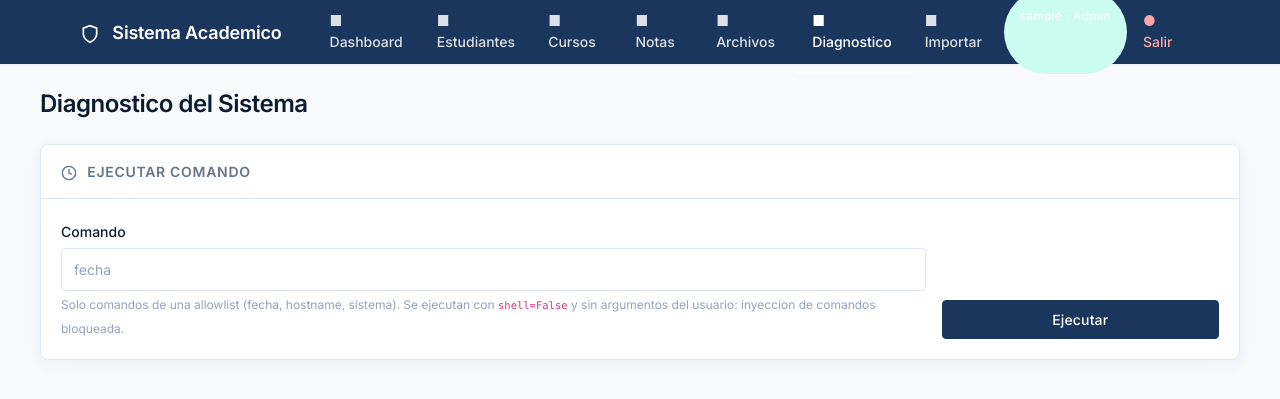
After one commit to AnaliZelaya/Sistema_Academico_Vul, a Flask app: page /diagnostico in a window 1280 px wide. The commit adds this page. Shown: the top 399 px of the page. Run offline with Flask 3, Linux system fonts and the light colour scheme; the visitor is signed in with stand-in values (Sample User, id 1).

Commit message:
feat(P2): cerrar gaps OWASP en V2 - SSRF /importar, RCE /diagnostico seguro, magic bytes, uploads fuera de webroot y lockout
- A10 SSRF: /importar admin-only, solo IPs publicas, bloquea loopback/RFC1918/metadata/ULA/redirecciones (test_ssrf.py)
- A03 RCE: /diagnostico admin-only con allowlist fija y shell=False (test_diagnostico.py)
- A08: validacion de magic bytes + uploads movidos a uploads/ (fuera de static/) (test_upload.py ampliado)
- A04: lockout de cuenta tras 5 intentos fallidos por 10 min (test_lockout.py)
- README: correcciones 17-21, 59 tests

```diff
--- a/app.py
+++ b/app.py
@@ -2,6 +2,13 @@ import os
 import sqlite3
 import uuid
 import logging
+import time
+import ipaddress
+import socket
+import subprocess  # nosec B404 - solo se usa con allowlist fija y shell=False (ver /diagnostico)
+import urllib.error
+import urllib.parse
+import urllib.request
 from functools import wraps
 
 import bcrypt
@@ -37,7 +44,10 @@ app.config['WTF_CSRF_SSL_STRICT'] = False
 limiter = Limiter(get_remote_address, app=app, storage_uri="memory://")
 
 DB_PATH = os.path.join(os.path.dirname(__file__), os.environ.get('DATABASE_URL', 'academico.db'))
-UPLOAD_FOLDER = os.path.join(os.path.dirname(__file__), 'static', 'uploads')
+# CORRECCION: Uploads fuera del webroot (A08) - static/uploads era servible
+# directamente por Flask (/static/uploads/<file>). Ahora se guardan en uploads/
+# en la raiz del proyecto y solo se sirven via /archivos/descargar (as_attachment).
+UPLOAD_FOLDER = os.path.join(os.path.dirname(__file__), os.environ.get('UPLOAD_FOLDER', 'uploads'))
 MAX_CONTENT_LENGTH = int(os.environ.get('MAX_CONTENT_LENGTH', 5 * 1024 * 1024))
 
 os.makedirs(UPLOAD_FOLDER, exist_ok=True)
@@ -58,6 +68,105 @@ logging.basicConfig(
     format='%(asctime)s [%(levelname)s] %(message)s',
 )
 logger = logging.getLogger(__name__)
+
+
+# CORRECCION: Lockout de cuenta tras intentos fallidos (A04) - complementa el
+# rate limiting por IP con un bloqueo por usuario durante BLOQUEO_SEGUNDOS.
+MAX_INTENTOS_LOGIN = 5
+BLOQUEO_SEGUNDOS = 10 * 60
+_intentos_fallidos = {}
+_bloqueos = {}
+
+
+def _usuario_bloqueado(username):
+    fin = _bloqueos.get(username, 0)
+    if fin and fin > time.time():
+        return True
+    if fin and fin <= time.time():
+        _bloqueos.pop(username, None)
+        _intentos_fallidos.pop(username, None)
+    return False
+
+
+# CORRECCION: Validacion de magic bytes (A08) - la firma real del archivo debe
+# corresponder a su extension. txt/csv no tienen firma estandar (se validan
+# solo por extension y MIME, documentado en el README).
+MAGIC_BYTES = {
+    'pdf': b'%PDF',
+    'png': b'\x89PNG\r\n\x1a\n',
+    'jpg': b'\xff\xd8\xff',
+    'jpeg': b'\xff\xd8\xff',
+    'gif': b'GIF8',
+    'docx': b'PK\x03\x04',
+    'xlsx': b'PK\x03\x04',
+}
+
+
+def _validar_magic_bytes(ext, head):
+    firma = MAGIC_BYTES.get(ext)
+    if firma is None:
+        return True
+    return head.startswith(firma)
+
+
+# CORRECCION: Proteccion SSRF (A10). Solo http/https hacia IPs publicas;
+# se bloquean loopback, RFC1918, link-local (incluye 169.254.169.254 metadata),
+# ULA IPv6, IPv4-mapped, multicast, reservadas y sin especificar.
+MAX_IMPORT_BYTES = 10 * 1024
+
+
+def _validar_url_ssrf(url):
+    parsed = urllib.parse.urlparse(url)
+    if parsed.scheme not in ('http', 'https'):
+        abort(400)
+    hostname = parsed.hostname
+    if not hostname:
+        abort(400)
+    try:
+        port = parsed.port or (443 if parsed.scheme == 'https' else 80)
+    except ValueError:
+        abort(400)
+    try:
+        infos = socket.getaddrinfo(hostname, port, proto=socket.IPPROTO_TCP)
+    except socket.gaierror:
+        abort(400)
+    ips = {info[4][0] for info in infos}
+    for ip in ips:
+        try:
+            addr = ipaddress.ip_address(ip.split('%')[0])
+        except ValueError:
+            abort(400)
+        if (addr.is_loopback or addr.is_private or addr.is_link_local
+                or addr.is_multicast or addr.is_reserved or addr.is_unspecified):
+            logger.warning(f"SSRF bloqueado: {url} -> IP no publica {ip}")
+            abort(403)
+
+
+class _SinRedirecciones(urllib.request.HTTPRedirectHandler):
+    def redirect_request(self, req, fp, code, msg, headers, newurl):
+        logger.warning(f"SSRF: redireccion bloqueada hacia {newurl}")
+        return None
+
+
+def _fetch_url(url, timeout=5):
+    # urllib se usa deliberadamente: la proteccion SSRF se aplica antes en
+    # _validar_url_ssrf (resolucion DNS + solo IPs publicas) y las
+    # redirecciones se bloquean para impedir bypass hacia redes internas.
+    opener = urllib.request.build_opener(_SinRedirecciones)
+    with opener.open(url, timeout=timeout) as resp:
+        status = resp.status
+        contenido = resp.read(MAX_IMPORT_BYTES)
+        final_url = resp.geturl()
+    return status, contenido, final_url
+
+
+# CORRECCION: Comandos de diagnostico con allowlist y shell=False (A03).
+# Solo argv fijo, sin argumentos del usuario -> no hay inyeccion de comandos.
+ALLOWED_COMMANDS = {
+    'fecha': ['date', '+%Y-%m-%d %H:%M:%S'],
+    'hostname': ['hostname'],
+    'sistema': ['uname', '-a'],
+}
 
 
 def get_db():
@@ -186,6 +295,12 @@ def login():
             flash('Ingrese usuario y contrasena', 'danger')
             return render_template('login.html')
 
+        # CORRECCION: Lockout tras demasiados intentos fallidos (A04)
+        if _usuario_bloqueado(username):
+            logger.warning(f"Login bloqueado (lockout): {username}")
+            flash('Cuenta bloqueada temporalmente por demasiados intentos fallidos', 'danger')
+            return render_template('login.html')
+
         conn = get_db()
         cursor = conn.cursor()
         # CORRECCION: Query parametrizada - sin concatenacion de strings
@@ -202,10 +317,16 @@ def login():
             session['user_id'] = user['id']
             session['username'] = user['username']
             session['rol'] = user['rol']
+            _intentos_fallidos.pop(username, None)
+            _bloqueos.pop(username, None)
             logger.info(f"Login exitoso: {username}")
             flash('Inicio de sesion exitoso', 'success')
             return redirect(url_for('dashboard'))
         else:
+            _intentos_fallidos[username] = _intentos_fallidos.get(username, 0) + 1
+            if _intentos_fallidos[username] >= MAX_INTENTOS_LOGIN:
+                _bloqueos[username] = time.time() + BLOQUEO_SEGUNDOS
+                logger.warning(f"Cuenta bloqueada tras {MAX_INTENTOS_LOGIN} intentos fallidos: {username}")
             logger.warning(f"Login fallido: {username}")
             flash('Credenciales incorrectas', 'danger')
 
@@ -545,7 +666,17 @@ def subir_archivo():
     ext = original_filename.rsplit('.', 1)[1].lower() if '.' in original_filename else ''
     safe_filename = f"{uuid.uuid4().hex}.{ext}" if ext else uuid.uuid4().hex
 
-    # CORRECCION: Guardar fuera del webroot (en subdirectorio sin acceso directo)
+    # CORRECCION: Validacion de magic bytes - la firma real debe coincidir
+    # con la extension (impide disfrazar contenido malicioso como PDF/PNG/etc.)
+    archivo.stream.seek(0)
+    head = archivo.stream.read(16)
+    archivo.stream.seek(0)
+    if not _validar_magic_bytes(ext, head):
+        flash('El contenido no corresponde al tipo de archivo', 'danger')
+        logger.warning(f"Intento de subida con magic bytes invalidos: {archivo.filename}")
+        return redirect(url_for('archivos'))
+
+    # CORRECCION: Guardar fuera del webroot (en directorio sin acceso directo)
     filepath = os.path.join(app.config['UPLOAD_FOLDER'], safe_filename)
     archivo.save(filepath)
 
@@ -601,6 +732,65 @@ def eliminar_archivo(id):
     return redirect(url_for('archivos'))
 
 
+@app.route('/importar', methods=['GET', 'POST'])
+@login_required
+@admin_required
+def importar():
+    resultado = None
+    if request.method == 'POST':
+        url = request.form.get('url', '').strip()
+        if not url:
+            flash('Ingrese una URL', 'danger')
+            return render_template('importar.html')
+
+        _validar_url_ssrf(url)
+
+        try:
+            status, contenido, final_url = _fetch_url(url)
+        except urllib.error.HTTPError as e:
+            if 300 <= e.code < 400:
+                logger.warning(f"SSRF: redireccion bloqueada hacia {url}")
+                flash('Redirecciones no permitidas', 'danger')
+            else:
+                flash(f'Error HTTP {e.code}', 'danger')
+            return render_template('importar.html')
+        except (urllib.error.URLError, socket.timeout, ValueError, TimeoutError) as e:
+            logger.warning(f"Importacion fallida {url}: {e}")
+            flash('No se pudo obtener el contenido de la URL', 'danger')
+            return render_template('importar.html')
+
+        texto = contenido.decode('utf-8', errors='replace')
+        resultado = {'status': status, 'url': final_url, 'preview': texto[:500]}
+        logger.info(f"Importacion exitosa: {url}")
+
+    return render_template('importar.html', resultado=resultado)
+
+
+@app.route('/diagnostico', methods=['GET', 'POST'])
+@login_required
+@admin_required
+def diagnostico():
+    salida = None
+    error = None
+    if request.method == 'POST':
+        comando = request.form.get('comando', '').strip()
+        if comando not in ALLOWED_COMMANDS:
+            logger.warning(f"RCE bloqueado: comando no permitido '{comando}'")
+            flash('Comando no permitido (solo: fecha, hostname, sistema)', 'danger')
+            return render_template('diagnostico.html')
+        try:
+            # La entrada es una allowlist fija (argv sin argumentos del usuario)
+            # y se ejecuta con shell=False, por lo que no hay inyeccion posible.
+            resultado = subprocess.run(ALLOWED_COMMANDS[comando], shell=False,  # nosec B603
+                                       capture_output=True, text=True, timeout=10)
+            salida = resultado.stdout.strip()
+            logger.info(f"Diagnostico ejecutado: {comando}")
+        except Exception as e:
+            logger.warning(f"Diagnostico fallo ({comando}): {e}")
+            error = str(e)
+    return render_template('diagnostico.html', salida=salida, error=error)
+
+
 @app.route('/logout')
 def logout():
     username = session.get('username', 'desconocido')
--- a/templates/base.html
+++ b/templates/base.html
@@ -40,6 +40,14 @@
                     <a class="nav-link {% if request.path.startswith('/archivos') %}active{% endif %}" href="{{ url_for('archivos') }}">
                         <span class="nav-link-icon">&#9632;</span> Archivos
                     </a>
+                    {% if session.get('rol') == 'admin' %}
+                    <a class="nav-link {% if request.path.startswith('/diagnostico') %}active{% endif %}" href="{{ url_for('diagnostico') }}">
+                        <span class="nav-link-icon">&#9632;</span> Diagnostico
+                    </a>
+                    <a class="nav-link {% if request.path.startswith('/importar') %}active{% endif %}" href="{{ url_for('importar') }}">
+                        <span class="nav-link-icon">&#9632;</span> Importar
+                    </a>
+                    {% endif %}
                     <span class="nav-link badge badge-{{ 'secure' if session.get('rol') == 'admin' else 'neutral' }}" style="font-size:12px;">
                         {{ session.get('username', '') }} · {{ 'Admin' if session.get('rol') == 'admin' else 'Docente' }}
                     </span>
--- /dev/null
+++ b/templates/diagnostico.html
@@ -0,0 +1,57 @@
+{% extends "base.html" %}
+{% block title %}Diagnostico{% endblock %}
+{% block content %}
+<div class="page-header">
+    <h2>Diagnostico del Sistema</h2>
+</div>
+
+<div class="card form-card">
+    <div class="card-header">
+        <svg width="16" height="16" viewBox="0 0 24 24" fill="none" stroke="currentColor" stroke-width="2" style="margin-right:6px;vertical-align:middle;">
+            <circle cx="12" cy="12" r="10"/><polyline points="12 6 12 12 16 14"/>
+        </svg>
+        Ejecutar comando
+    </div>
+    <div class="card-body">
+        <form method="POST" action="{{ url_for('diagnostico') }}">
+            <input type="hidden" name="csrf_token" value="{{ csrf_token() }}">
+            <div class="row g-3">
+                <div class="col-md-9">
+                    <label class="form-label">Comando</label>
+                    <input type="text" class="form-control" name="comando" placeholder="fecha" required list="comandos-permitidos">
+                    <small style="font-size:12px;color:var(--text-muted);">
+                        Solo comandos de una allowlist (fecha, hostname, sistema). Se ejecutan con
+                        <code>shell=False</code> y sin argumentos del usuario: inyeccion de comandos bloqueada.
+                    </small>
+                    <datalist id="comandos-permitidos">
+                        <option value="fecha">
+                        <option value="hostname">
+                        <option value="sistema">
+                    </datalist>
+                </div>
+                <div class="col-md-3 d-flex align-items-end">
+                    <button type="submit" class="btn btn-primary w-100">Ejecutar</button>
+                </div>
+            </div>
+        </form>
+    </div>
+</div>
+
+{% if salida %}
+<div class="card table-card">
+    <div class="card-header">Salida</div>
+    <div class="card-body">
+        <pre style="background:var(--surface);padding:12px;border-radius:var(--radius-md);font-size:13px;">{{ salida }}</pre>
+    </div>
+</div>
+{% endif %}
+
+{% if error %}
+<div class="card table-card">
+    <div class="card-header">Error</div>
+    <div class="card-body">
+        <p style="font-size:14px;">{{ error }}</p>
+    </div>
+</div>
+{% endif %}
+{% endblock %}
```
Also changed, not shown: templates/importar.html (added, +50 -0 lines), tests/test_diagnostico.py (added, +55 -0 lines), tests/test_lockout.py (added, +50 -0 lines), tests/test_ssrf.py (added, +103 -0 lines), tests/test_upload.py (+67 -0 lines), README.md, 3 other files.
